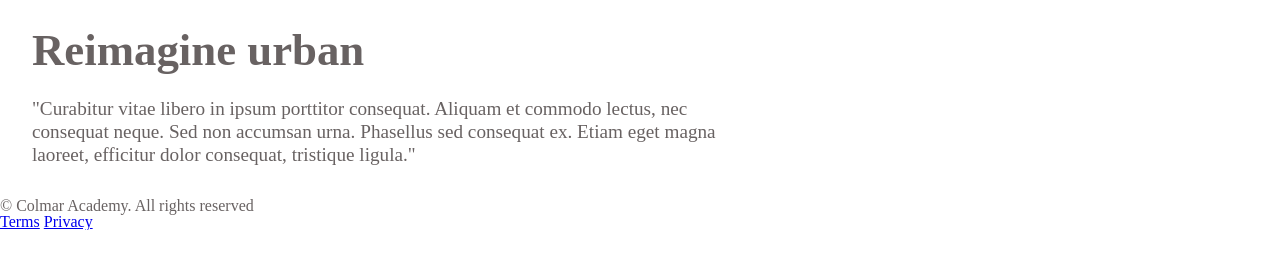
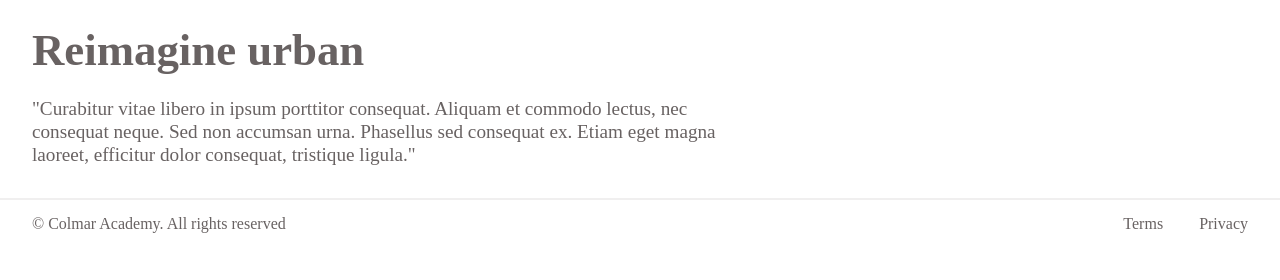
Before and after one commit to EvelinaLarsson/capstone, a plain HTML site: page index.html in a window 1280 px wide. Shown: the part 2935-3215 px from the top of the page. Before the commit the page ends 3165 px from the top, so only its background shows below. Drawn offline with Linux system fonts and the light colour scheme; a web font is replaced by a local one.

Commit message:
Footer styling for desktop added, moile outstanding

```diff
--- a/resources/css/style.css
+++ b/resources/css/style.css
@@ -729,3 +729,29 @@ html {
     width: 0%;
   }
 }
+
+/* Footer desktop styling */
+footer {
+  display: flex;
+  border-top: 2px solid #F0EFEF;
+  height: 5rem;
+}
+
+footer .copyright {
+  margin-top: 1rem;
+  margin-left: 2rem;
+}
+
+footer .links {
+  margin-top: 1rem;
+}
+
+footer .links a {
+  text-decoration: none;
+  color: #686262;
+  margin-right: 2rem;
+}
+
+.copyright {
+  flex-grow: 1;
+}
```
